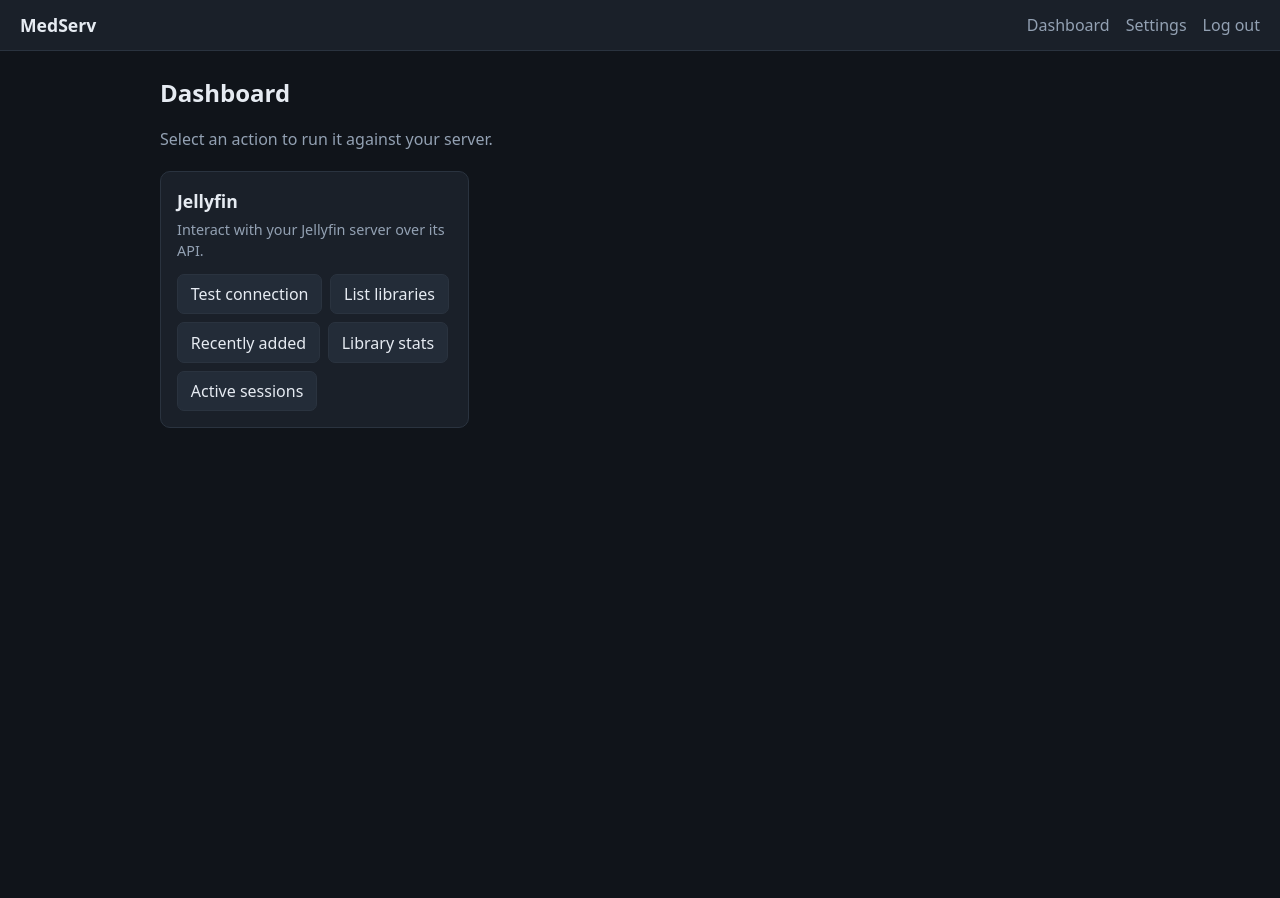
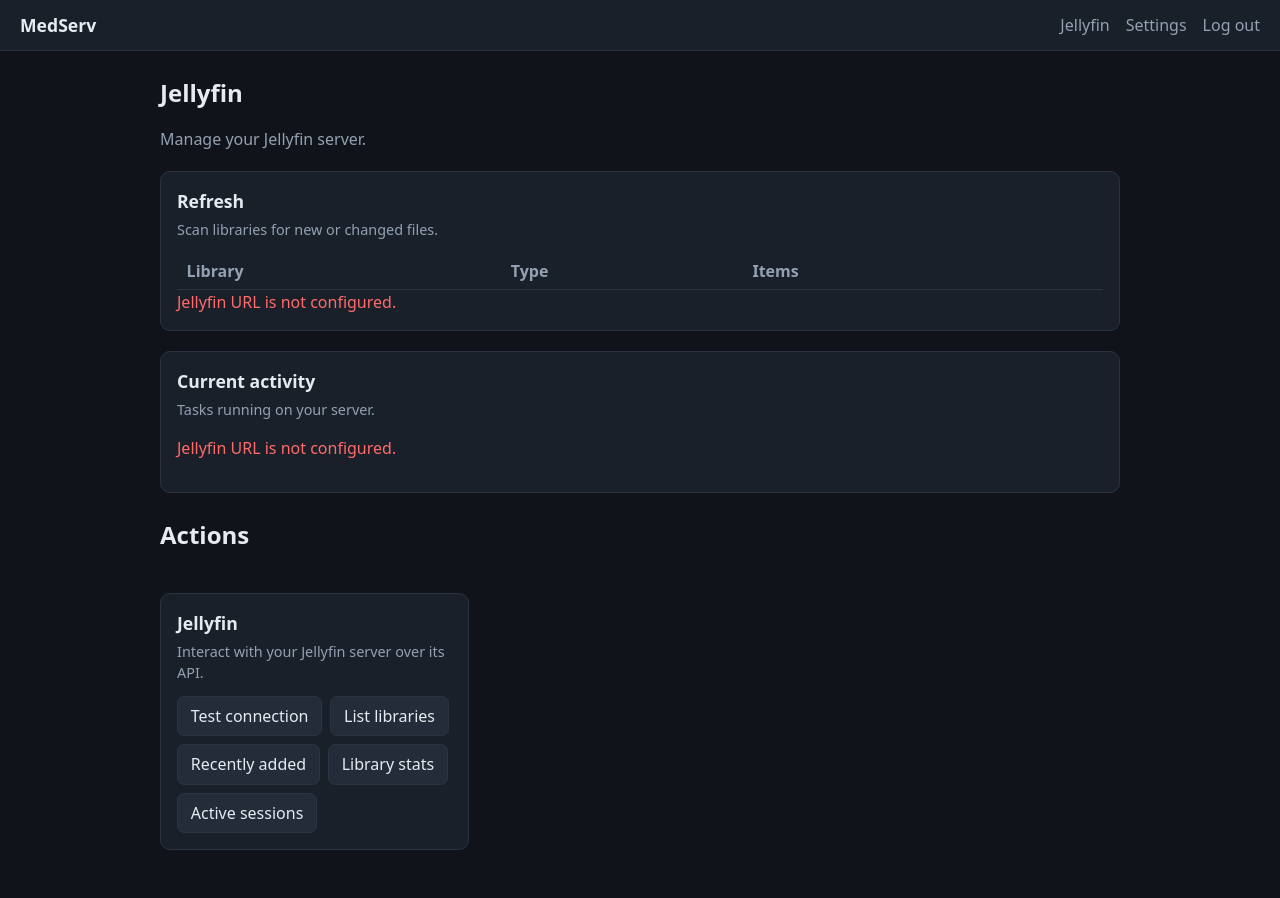
Before and after one commit to opheophe/JFTools, a FastAPI app: page / in a window 1280 px wide. Before the commit the page ends 428 px from the top, so only its background shows below. Run offline with FastAPI, Linux system fonts and the light colour scheme; the visitor is signed in with stand-in values (Sample User, id 1); lists and menus that the app fills with data are empty.

Commit message:
Add Jellyfin dashboard: library refresh + live activity, and Jellyfin/local login

```diff
--- a/app/main.py
+++ b/app/main.py
@@ -1,6 +1,7 @@
 """MedServ web dashboard application."""
 from __future__ import annotations
 
+import time
 from pathlib import Path
 
 from fastapi import Depends, FastAPI, Form, HTTPException, Request
@@ -10,7 +11,7 @@ from fastapi.templating import Jinja2Templates
 from starlette.middleware.sessions import SessionMiddleware
 
 from . import modules  # noqa: F401  (registers all modules)
-from .auth import clear_failures, is_locked, record_failure, verify_credentials
+from .auth import clear_failures, is_locked, is_local_ip, record_failure, verify_credentials
 from .config import config
 from .jellyfin.client import JellyfinClient, JellyfinError
 from .modules.base import Context, get_action, get_modules
@@ -42,6 +43,20 @@ async def require_login(request: Request) -> str:
 
 def _client_ip(request: Request) -> str:
     return request.client.host if request.client else "unknown"
+
+
+def _jellyfin_client() -> JellyfinClient:
+    return JellyfinClient(config.settings.jellyfin_url, config.settings.jellyfin_api_key)
+
+
+_SCAN_WINDOW_SECONDS = 300
+_recent_scans: list[dict] = []
+
+
+def _record_scan(name: str) -> None:
+    now = time.time()
+    _recent_scans[:] = [s for s in _recent_scans if now - s["started_at"] < _SCAN_WINDOW_SECONDS]
+    _recent_scans.append({"name": name, "started_at": now})
 
 
 # ---- pages ------------------------------------------------------------------
@@ -76,7 +91,19 @@ async def login_submit(
             status_code=429,
         )
 
-    if verify_credentials(config, username, password):
+    # 1. Local password — only accepted from the local network (localhost/LAN).
+    if is_local_ip(ip) and verify_credentials(config, username, password):
+        clear_failures(ip)
+        request.session["user"] = username
+        return RedirectResponse("/", status_code=303)
+
+    # 2. Jellyfin admin account — accepted from anywhere.
+    try:
+        client = JellyfinClient(config.settings.jellyfin_url, config.settings.jellyfin_api_key)
+        jf_user = await client.authenticate_user(username, password)
+    except JellyfinError:
+        jf_user = {}
+    if jf_user.get("Policy", {}).get("IsAdministrator"):
         clear_failures(ip)
         request.session["user"] = username
         return RedirectResponse("/", status_code=303)
@@ -191,6 +218,115 @@ async def run_action(
     return JSONResponse(result)
 
 
+@app.get("/api/jellyfin/libraries")
+async def jellyfin_libraries(request: Request, user: str = Depends(require_login)):
+    client = _jellyfin_client()
+    try:
+        libs = await client.get_libraries()
+    except JellyfinError as exc:
+        return JSONResponse({"ok": False, "error": str(exc)}, status_code=502)
+
+    libraries = []
+    for lib in libs:
+        item_id = lib.get("ItemId")
+        count = ""
+        if item_id:
+            try:
+                count = await client.get_library_item_count(item_id)
+            except JellyfinError:
+                count = ""
+        libraries.append(
+            {
+                "id": item_id,
+                "name": lib.get("Name", "?"),
+                "type": lib.get("CollectionType") or "mixed",
+                "locations": lib.get("Locations") or [],
+                "items": count,
+            }
+        )
+    return JSONResponse({"ok": True, "libraries": libraries})
+
+
+@app.post("/api/jellyfin/scan/{library_id}")
+async def jellyfin_scan_library(
+    library_id: str,
+    request: Request,
+    user: str = Depends(require_login),
+):
+    client = _jellyfin_client()
+    try:
+        libs = await client.get_libraries()
+        lib = next((l for l in libs if l.get("ItemId") == library_id), None)
+        if lib is None:
+            return JSONResponse({"ok": False, "error": "Library not found."}, status_code=404)
+        locations = lib.get("Locations") or []
+        if not locations:
+            return JSONResponse({"ok": False, "error": "Library has no folder paths."}, status_code=400)
+        await client.scan_paths(locations)
+    except JellyfinError as exc:
+        return JSONResponse({"ok": False, "error": str(exc)}, status_code=502)
+    _record_scan(lib.get("Name", "library"))
+    return JSONResponse({"ok": True, "message": f"Scan started for {lib.get('Name', 'library')}."})
+
+
+@app.post("/api/jellyfin/scan-all")
+async def jellyfin_scan_all(request: Request, user: str = Depends(require_login)):
+    client = _jellyfin_client()
+    try:
+        await client.scan_all()
+    except JellyfinError as exc:
+        return JSONResponse({"ok": False, "error": str(exc)}, status_code=502)
+    _record_scan("all libraries")
+    return JSONResponse({"ok": True, "message": "Full library scan started."})
+
+
+@app.get("/api/jellyfin/tasks")
+async def jellyfin_tasks(request: Request, user: str = Depends(require_login)):
+    client = _jellyfin_client()
+    try:
+        tasks = await client.get_scheduled_tasks()
+    except JellyfinError as exc:
+        return JSONResponse({"ok": False, "error": str(exc)}, status_code=502)
+    running = []
+    for t in tasks:
+        if t.get("State") == "Running":
+            running.append(
+                {
+                    "name": t.get("Name") or t.get("Key") or "?",
+                    "key": t.get("Key", ""),
+                    "progress": t.get("CurrentProgressPercentage"),
+                }
+            )
+    now = time.time()
+    recent_scans = [
+        {"name": s["name"], "age": int(now - s["started_at"])}
+        for s in _recent_scans
+        if now - s["started_at"] < _SCAN_WINDOW_SECONDS
+    ]
+    return JSONResponse({"ok": True, "running": running, "recent_scans": recent_scans})
+
+
+@app.get("/api/jellyfin/activity")
+async def jellyfin_activity(request: Request, user: str = Depends(require_login)):
+    client = _jellyfin_client()
+    try:
+        entries = await client.get_activity_log(limit=10)
+    except JellyfinError as exc:
+        return JSONResponse({"ok": False, "error": str(exc)}, status_code=502)
+    items = []
+    for e in entries:
+        raw_date = e.get("Date") or ""
+        items.append(
+            {
+                "name": e.get("Name", ""),
+                "short_overview": e.get("ShortOverview", ""),
+                "date": raw_date[:19].replace("T", " "),
+                "severity": e.get("Severity", ""),
+            }
+        )
+    return JSONResponse({"ok": True, "entries": items})
+
+
 @app.get("/healthz")
 async def healthz():
     return {"status": "ok"}
--- a/app/static/app.css
+++ b/app/static/app.css
@@ -136,3 +136,24 @@ input:focus { outline: none; border-color: var(--accent); }
 .login-box { background: var(--panel); border: 1px solid var(--border); border-radius: 12px; padding: 2rem; width: 100%; max-width: 380px; }
 .login-box .brand { margin: 0 0 1rem; }
 .login-box .error { margin-top: 1rem; }
+
+/* page sections */
+section.card { margin-top: 1.25rem; }
+h2.section-title { margin-top: 1.5rem; }
+
+.card table { border-collapse: collapse; width: 100%; margin-top: 0.75rem; }
+.card th, .card td { text-align: left; padding: 0.4rem 0.6rem; border-bottom: 1px solid var(--border); }
+.card th { color: var(--muted); font-weight: 600; }
+.card td.nowrap { white-space: nowrap; }
+
+.total-row td { font-weight: 700; border-top: 2px solid var(--border); }
+
+.scan-btn { padding: 0.25rem 0.7rem; font-size: 0.85rem; min-width: 88px; text-align: center; }
+
+/* activity / progress */
+.task { margin-bottom: 0.9rem; }
+.task-label { font-weight: 600; margin-bottom: 0.3rem; }
+.task-progress { font-size: 0.85rem; }
+.progress { height: 10px; background: #121821; border: 1px solid var(--border); border-radius: 6px; overflow: hidden; }
+.progress-fill { height: 100%; background: var(--accent); transition: width 0.4s ease; }
+.task-pct { font-size: 0.85rem; color: var(--muted); margin-top: 0.2rem; }
--- a/app/static/app.js
+++ b/app/static/app.js
@@ -59,6 +59,15 @@ async function postJSON(url, body) {
     ? { method: "POST", headers: { "Content-Type": "application/x-www-form-urlencoded" }, body }
     : { method: "POST" };
   const resp = await fetch(url, opts);
+  if (resp.status === 401) {
+    window.location.href = "/login";
+    throw new Error("Not authenticated");
+  }
+  return resp.json();
+}
+
+async function getJSON(url) {
+  const resp = await fetch(url);
   if (resp.status === 401) {
     window.location.href = "/login";
     throw new Error("Not authenticated");
@@ -155,7 +164,169 @@ function bindSettings() {
   });
 }
 
+async function loadLibraries() {
+  const body = document.getElementById("libraries-body");
+  const errEl = document.getElementById("refresh-error");
+  try {
+    const data = await getJSON("/api/jellyfin/libraries");
+    if (!data.ok) {
+      body.innerHTML = "";
+      errEl.textContent = data.error || "Failed to load libraries.";
+      errEl.hidden = false;
+      return;
+    }
+    body.innerHTML = "";
+    let total = 0;
+    data.libraries.forEach((lib) => {
+      const count = typeof lib.items === "number" ? lib.items : 0;
+      total += count;
+      const tr = el("tr");
+      tr.appendChild(el("td", { text: lib.name }));
+      tr.appendChild(el("td", { class: "muted", text: lib.type }));
+      tr.appendChild(el("td", { text: typeof lib.items === "number" ? String(lib.items) : "—" }));
+      const td = el("td");
+      const btn = el("button", { class: "scan-btn", text: "Scan" });
+      btn.dataset.libraryId = lib.id;
+      btn.dataset.name = lib.name;
+      td.appendChild(btn);
+      tr.appendChild(td);
+      body.appendChild(tr);
+    });
+    // total row
+    const tr = el("tr", { class: "total-row" });
+    tr.appendChild(el("td", { text: "Total" }));
+    tr.appendChild(el("td", { text: "" }));
+    tr.appendChild(el("td", { text: String(total) }));
+    const td = el("td");
+    const btn = el("button", { class: "scan-btn primary", text: "Scan all" });
+    btn.dataset.scanAll = "1";
+    btn.dataset.name = "all libraries";
+    td.appendChild(btn);
+    tr.appendChild(td);
+    body.appendChild(tr);
+
+    bindScanButtons();
+  } catch (err) {
+    body.innerHTML = "";
+    errEl.textContent = String(err);
+    errEl.hidden = false;
+  }
+}
+
+function bindScanButtons() {
+  document.querySelectorAll(".scan-btn").forEach((btn) => {
+    btn.addEventListener("click", async () => {
+      const url = btn.dataset.scanAll
+        ? "/api/jellyfin/scan-all"
+        : "/api/jellyfin/scan/" + btn.dataset.libraryId;
+      const original = btn.textContent;
+      btn.disabled = true;
+      btn.textContent = "Starting…";
+      try {
+        await postJSON(url, null);
+        btn.textContent = "Started";
+      } catch (err) {
+        btn.textContent = "Failed";
+      } finally {
+        setTimeout(() => { btn.textContent = original; btn.disabled = false; }, 1500);
+      }
+      refreshActivity();
+    });
+  });
+}
+
+function renderRecentScans(body, scans) {
+  scans.forEach((s) => {
+    const age = s.age < 60 ? s.age + "s ago" : Math.round(s.age / 60) + " min ago";
+    const row = el("div", { class: "task" });
+    row.appendChild(el("div", { class: "task-label", text: "Scan " + s.name }));
+    row.appendChild(el("div", { class: "task-progress muted", text: "Started " + age }));
+    body.appendChild(row);
+  });
+}
+
+function renderRunningTasks(body, running) {
+  running.forEach((task) => {
+    const pct = (task.progress === null || task.progress === undefined)
+      ? null
+      : Math.max(0, Math.min(100, Math.round(task.progress)));
+    const row = el("div", { class: "task" });
+    row.appendChild(el("div", {
+      class: "task-label",
+      text: pct === null ? task.name : task.name + " — " + pct + "%",
+    }));
+    if (pct === null) {
+      row.appendChild(el("div", { class: "task-progress muted", text: "Running…" }));
+    } else {
+      const bar = el("div", { class: "progress" });
+      bar.appendChild(el("div", { class: "progress-fill", style: "width:" + pct + "%" }));
+      row.appendChild(bar);
+    }
+    body.appendChild(row);
+  });
+}
+
+function renderActivityLog(body, act) {
+  body.innerHTML = "";
+  if (!act.ok) {
+    body.appendChild(el("p", { class: "error", text: act.error }));
+    return;
+  }
+  if (!act.entries || act.entries.length === 0) {
+    body.appendChild(el("p", { class: "muted", text: "No recent activity." }));
+    return;
+  }
+  const table = el("table");
+  const thead = el("thead");
+  const hr = el("tr");
+  hr.appendChild(el("th", { text: "When" }));
+  hr.appendChild(el("th", { text: "Activity" }));
+  thead.appendChild(hr);
+  table.appendChild(thead);
+  const tbody = el("tbody");
+  act.entries.forEach((e) => {
+    const tr = el("tr");
+    tr.appendChild(el("td", { class: "muted nowrap", text: e.date || "" }));
+    const detail = e.short_overview ? e.name + " — " + e.short_overview : e.name;
+    tr.appendChild(el("td", { text: detail }));
+    tbody.appendChild(tr);
+  });
+  table.appendChild(tbody);
+  body.appendChild(table);
+}
+
+async function refreshActivity() {
+  const body = document.getElementById("activity-body");
+  try {
+    const tasks = await getJSON("/api/jellyfin/tasks");
+    const running = tasks.ok && tasks.running ? tasks.running : [];
+    const scans = tasks.ok && tasks.recent_scans ? tasks.recent_scans : [];
+    if (running.length > 0 || scans.length > 0) {
+      body.innerHTML = "";
+      renderRecentScans(body, scans);
+      renderRunningTasks(body, running);
+      return;
+    }
+    const act = await getJSON("/api/jellyfin/activity");
+    renderActivityLog(body, act);
+  } catch (err) {
+    body.innerHTML = "";
+    body.appendChild(el("p", { class: "error", text: String(err) }));
+  }
+}
+
+function startActivityPolling() {
+  refreshActivity();
+  setInterval(() => {
+    if (!document.hidden) refreshActivity();
+  }, 3000);
+}
+
 document.addEventListener("DOMContentLoaded", () => {
   bindActionButtons();
   bindSettings();
+  if (document.getElementById("libraries-body")) {
+    loadLibraries();
+    startActivityPolling();
+  }
 });
--- a/app/templates/base.html
+++ b/app/templates/base.html
@@ -10,7 +10,7 @@
   <header class="topbar">
     <div class="brand">MedServ</div>
     <nav>
-      <a href="/">Dashboard</a>
+      <a href="/">Jellyfin</a>
       <a href="/settings">Settings</a>
       <form method="post" action="/logout" class="inline">
         <button type="submit" class="link">Log out</button>
--- a/app/templates/index.html
+++ b/app/templates/index.html
@@ -1,8 +1,29 @@
 {% extends "base.html" %}
 {% block content %}
-<h1>Dashboard</h1>
-<p class="muted">Select an action to run it against your server.</p>
+<h1>Jellyfin</h1>
+<p class="muted">Manage your Jellyfin server.</p>
 
+<section class="card">
+  <h2>Refresh</h2>
+  <p class="muted">Scan libraries for new or changed files.</p>
+  <table class="lib-table">
+    <thead>
+      <tr><th>Library</th><th>Type</th><th>Items</th><th></th></tr>
+    </thead>
+    <tbody id="libraries-body">
+      <tr><td colspan="4"><span class="spinner"></span> Loading libraries…</td></tr>
+    </tbody>
+  </table>
+  <div id="refresh-error" class="error" hidden></div>
+</section>
+
+<section class="card">
+  <h2>Current activity</h2>
+  <p class="muted">Tasks running on your server.</p>
+  <div id="activity-body"><p class="muted">Loading…</p></div>
+</section>
+
+<h2 class="section-title">Actions</h2>
 <div class="cards">
   {% for module in modules %}
   <section class="card" id="module-{{ module.id }}">
--- a/app/templates/login.html
+++ b/app/templates/login.html
@@ -21,6 +21,7 @@
       {% endif %}
 
       <button type="submit" class="primary">Log in</button>
+      <p class="hint">Log in with a Jellyfin admin account (works from anywhere), or with the local password when on your local network.</p>
     </form>
   </main>
 </body>
--- a/app/templates/settings.html
+++ b/app/templates/settings.html
@@ -28,8 +28,8 @@
 </section>
 
 <section class="card">
-  <h2>Login</h2>
-  <p class="muted">Change the dashboard username and password. The password is stored as a hash.</p>
+  <h2>Local login</h2>
+  <p class="muted">This username/password only works when connecting from your local network (localhost / LAN). Jellyfin admin accounts can always log in from anywhere.</p>
   <form id="auth-form">
     <label for="username">Username</label>
     <input type="text" id="username" name="username" value="{{ username }}"
@@ -40,7 +40,7 @@
            placeholder="Leave blank to keep current password" autocomplete="new-password">
 
     <div class="row">
-      <button type="submit" class="primary">Save login</button>
+      <button type="submit" class="primary">Save local login</button>
     </div>
   </form>
   <div class="result" id="auth-result" hidden></div>
```
Also changed, not shown: app/auth.py (+13 -1 lines), app/jellyfin/client.py (+58 -9 lines), tests/test_auth.py (added, +19 -0 lines), tests/test_client.py (+66 -0 lines), README.md.
